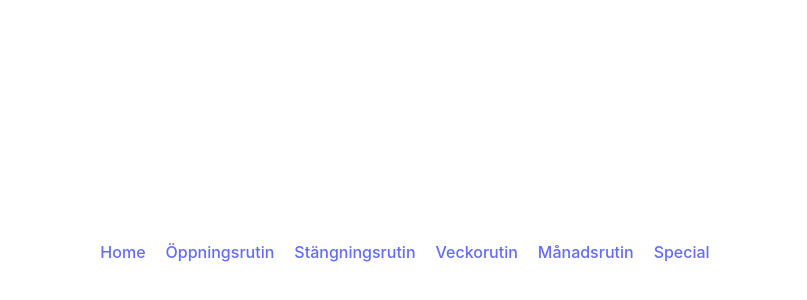
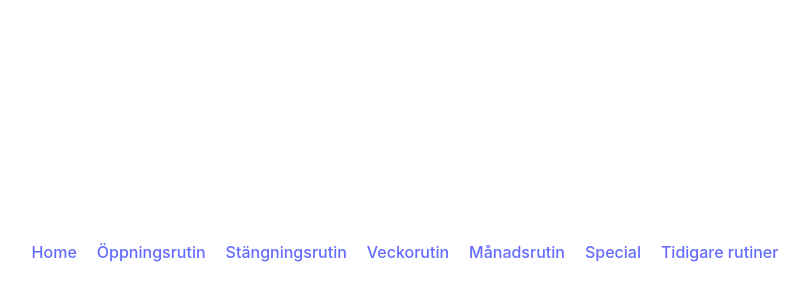
Before and after one commit to wahlstrommm/che-routine, a React (Vite) app: page / in a window 1280 px wide. Shown: the part 148-448 px from the top of the page, without its empty margins (255-1062 px from the left). Built offline with nearby package versions, Linux system fonts and the light colour scheme.

Commit message:
new link and comp

```diff
--- a/src/Pages/Layout.tsx
+++ b/src/Pages/Layout.tsx
@@ -25,6 +25,9 @@ function Layout() {
           <li>
             <Link to="/Special">Special</Link>
           </li>
+          <li>
+            <Link to={"/PastRoutines"}>Tidigare rutiner</Link>
+          </li>
         </ul>
       </nav>
 
```
